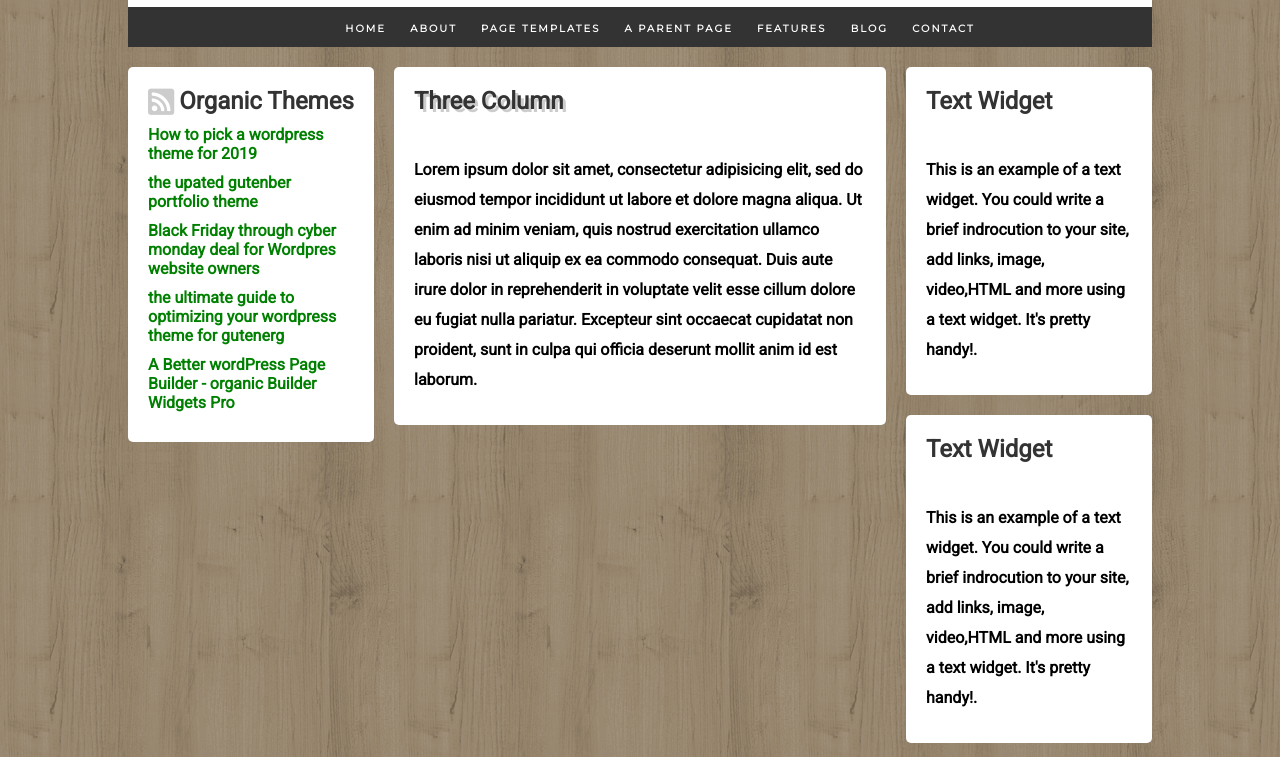
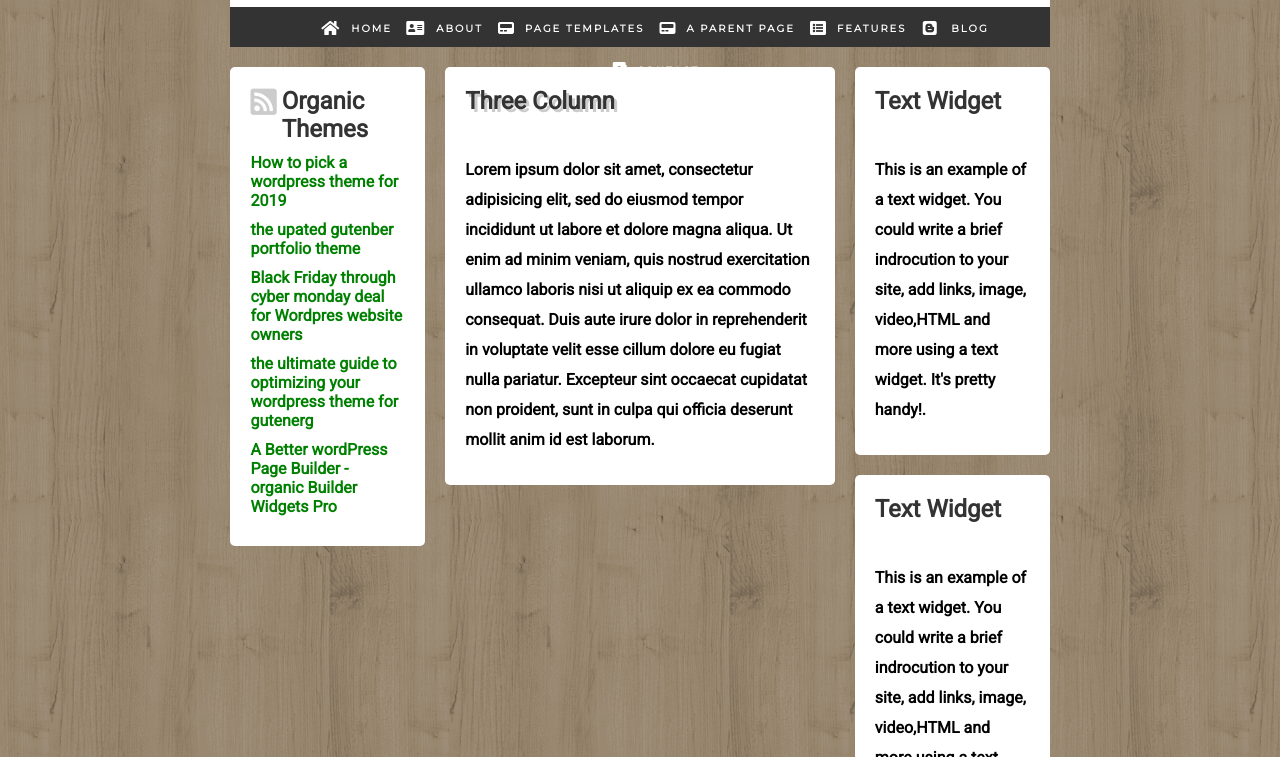
Before and after one commit to PaoloFrancesco-Marino/htmlcss-struttura-wp, a plain HTML site: page index.html in a window 1280 px wide. Shown: the part 343-1100 px from the top of the page. Drawn offline with Linux system fonts and the light colour scheme.

Commit message:
icone menu

```diff
--- a/index.html
+++ b/index.html
@@ -25,25 +25,25 @@
         <div id="menu">
           <ul>
             <li>
-              <a href="#">Home</a>
+              <a href="#"><i class="fas fa-home icon"></i>Home</a>
             </li>
             <li>
-              <a href="#">About</a>
+              <a href="#"> <i class="fas fa-address-card icon"></i>About</a>
             </li>
             <li>
-              <a href="#">Page templates</a>
+              <a href="#"><i class="fas fa-pager icon"></i>Page templates</a>
             </li>
             <li>
-              <a href="#">A parent page</a>
+              <a href="#"><i class="fas fa-pager icon"></i>A parent page</a>
             </li>
             <li>
-              <a href="#">Features</a>
+              <a href="#"><i class="fas fa-list-alt icon"></i>Features</a>
             </li>
             <li>
-              <a href="#">Blog</a>
+              <a href="#"> <i class="fab fa-blogger icon"></i> Blog</a>
             </li>
             <li>
-              <a href="#">Contact</a>
+              <a href="#"> <i class="fas fa-address-book icon"></i>Contact</a>
             </li>
           </ul>
         </div>
--- a/styles/main.css
+++ b/styles/main.css
@@ -6,6 +6,8 @@
 
 body {
   background-image: url('../img/background-pagina.png');
+  max-width: 80%;
+  margin: auto;
 }
 
 #contenitore-generale {
@@ -227,6 +229,13 @@ header {
   color: #00749c;
 }
 
+/* icone menu */
+.icon {
+  font-size: 16px;
+  color: #fff;
+  transform: translate(-50%, 10%);
+}
+
 /* icona rss */
 .icona-rss {
   float: left;
```
